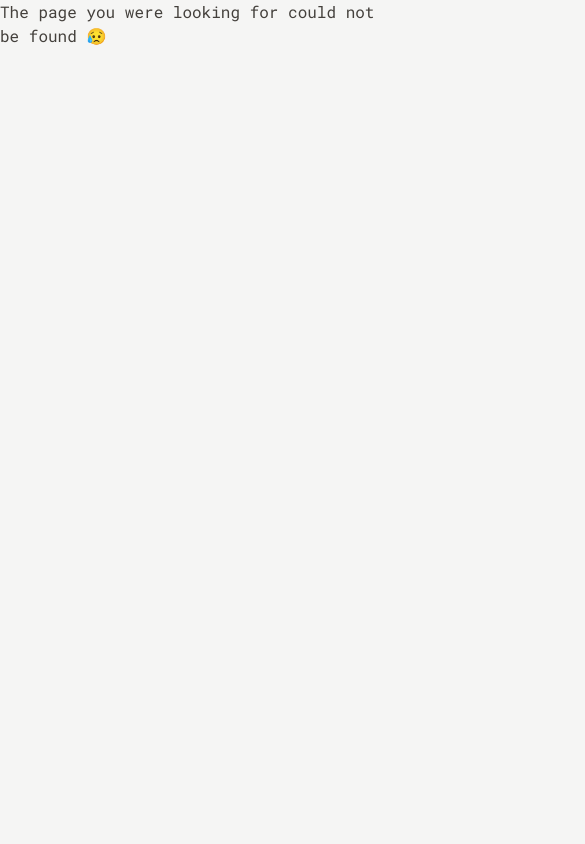
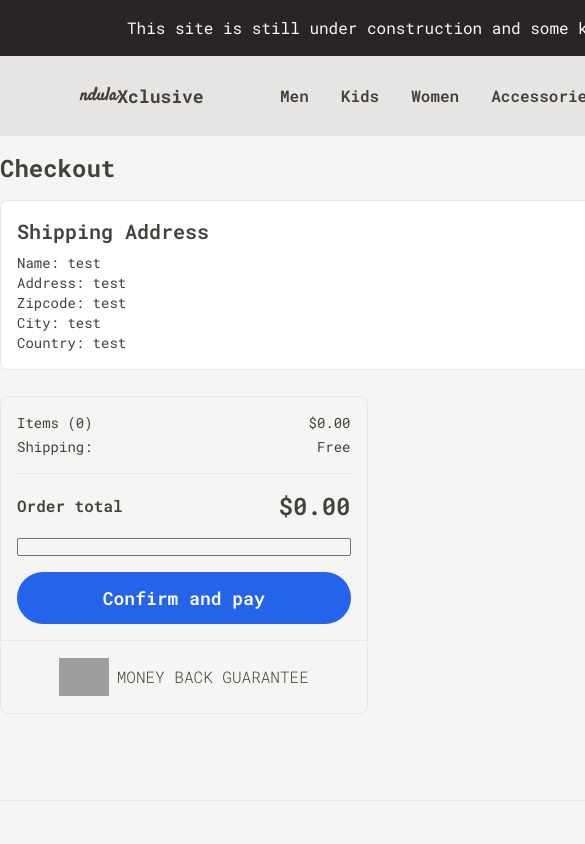
Before and after one commit to codewanderlust/NdulaXclusive, a React (Vite) app: page /checkout in a window 390 px wide. Shown: the top 844 px of the page, 585 px wide, since content can reach past the window. Built offline with nearby package versions, Linux system fonts and the light colour scheme; grey boxes are pictures that could not be loaded.

Commit message:
add checkout static file

```diff
--- a/src/App.jsx
+++ b/src/App.jsx
@@ -17,6 +17,7 @@ import Users from './ui/Users';
 import Accessories from './pages/Accessories';
 import Sales from './pages/Sales';
 import Favourites from './pages/Favourites';
+import Checkout from './pages/Checkout';
 
 const queryClient = new QueryClient({
   defaultOptions: {
@@ -44,6 +45,7 @@ function App() {
             <Route path="/accessories" element={<Accessories />} />
             <Route path="/sales" element={<Sales />} />
             <Route path="/sneakers/:id" element={<SneakerDetails />} />
+            <Route path="/checkout" element={<Checkout />} />
             <Route
               path="favourites"
               element={
--- a/src/features/cart/Cart.jsx
+++ b/src/features/cart/Cart.jsx
@@ -25,15 +25,20 @@ function Cart() {
             ))}
           </ul>
         </div>
-        <div className=" flex h-[300px] w-[350px] flex-col gap-4 rounded-md bg-stone-200 p-4">
+        <div className=" flex h-[350px] w-[350px] flex-col gap-4 rounded-md bg-stone-200 p-4">
           <div className="mb-6 flex justify-between  border-b border-stone-400 p-2 font-bold">
             <h2>Order Summary</h2>
             <p>{totalQuantity}</p>
           </div>
-          <div className="flex justify-between">
-            <p className="text-xs">items Total</p>
+          <div className="flex justify-between text-sm font-bold">
+            <p>items total</p>
             <span>${totalPrice}</span>
           </div>
+          <div className="flex justify-between text-sm font-bold">
+            <p>Shipping</p>
+            <span className="tracking-wide">TBC</span>
+          </div>
+
           <div className="flex justify-center gap-2">
             <img
               className="h-7"
@@ -61,7 +66,7 @@ function Cart() {
             <span>${totalPrice}</span>
           </div>
           <button
-            onClick={() => navigate('/login')}
+            onClick={() => navigate('/checkout')}
             className="inline-block rounded-md  bg-green-500 px-4 py-3 text-sm font-semibold capitalize tracking-wide text-slate-50 transition-colors duration-300 hover:bg-green-400 focus:outline-none focus:ring focus:ring-green-200 focus:ring-offset-2 disabled:cursor-not-allowed md:px-6 md:py-4"
           >
             Proceed to Checkout
--- a/src/features/cart/CartItem.jsx
+++ b/src/features/cart/CartItem.jsx
@@ -7,11 +7,14 @@ import { getCurrentQuantityById } from './cartSlice';
 import { useSelector } from 'react-redux';
 
 function CartItem({ item }) {
-  const { id, name, quantity, totalPrice } = item;
+  const { id, image, name, quantity, totalPrice } = item;
   const currentQuantity = useSelector(getCurrentQuantityById(id));
 
   return (
     <li className="py-3 sm:flex sm:items-center sm:justify-between sm:gap-12 ">
+      <div>
+        <img className="w-10" src={image} alt="name" />
+      </div>
       <p className="mb-1  sm:mb-0">
         {quantity}&times; {name}
       </p>
@@ -32,5 +35,6 @@ CartItem.propTypes = {
     name: PropTypes.string.isRequired,
     quantity: PropTypes.number.isRequired,
     totalPrice: PropTypes.number.isRequired,
+    image: PropTypes.string.isRequired,
   }).isRequired,
 };
--- /dev/null
+++ b/src/features/checkout/CheckoutItem.jsx
@@ -0,0 +1,33 @@
+import PropTypes from 'prop-types';
+import { formatCurrency } from '../../utils/helpers';
+function CheckoutItem({ product }) {
+  return (
+    <>
+      <div className="mb-2 flex justify-start rounded-lg border p-4">
+        <img className="h-[150px] w-[150px] rounded-md" src={product.image} />
+
+        <div className="overflow-hidden pl-2">
+          <div className="font-semibold">{product.name}</div>
+
+          <div className="text-lg font-semibold ">
+            <span className="font-bold">{formatCurrency(product.price)}</span>
+          </div>
+
+          <div className="relative flex items-center text-[14px] text-gray-500">
+            <div className="line-through">
+              {formatCurrency(product.price * 1.2)}
+            </div>
+            <div className="px-2">-</div>
+            <div className="line-through">20%</div>
+          </div>
+        </div>
+      </div>
+    </>
+  );
+}
+
+export default CheckoutItem;
+
+CheckoutItem.propTypes = {
+  product: PropTypes.object.isRequired,
+};
--- /dev/null
+++ b/src/pages/Checkout.jsx
@@ -0,0 +1,101 @@
+import { useSelector } from 'react-redux';
+import {
+  getCart,
+  getTotalCartPrice,
+  getTotalCartQuantity,
+} from '../features/cart/cartSlice';
+import CheckoutItem from '../features/checkout/CheckoutItem';
+import { formatCurrency } from '../utils/helpers';
+
+function Checkout() {
+  const cart = useSelector(getCart);
+
+  const totalCartItems = useSelector(getTotalCartQuantity);
+  const totalPrice = useSelector(getTotalCartPrice);
+
+  return (
+    <>
+      <div id="CheckoutPage" className=" mt-4 ">
+        <div className="mb-4 mt-4 text-2xl font-bold">Checkout</div>
+
+        <div className="relative mx-auto flex w-full flex-col items-baseline justify-between gap-4 sm:flex-row">
+          <div className="w-[65%]">
+            <div className="rounded-lg border bg-white p-4">
+              <h2 className="mb-2 text-xl font-semibold">Shipping Address</h2>
+              <div>
+                <ul className="mt-2 text-sm">
+                  <li>Name: test</li>
+                  <li>Address: test</li>
+                  <li>Zipcode: test</li>
+                  <li>City: test</li>
+                  <li>Country: test</li>
+                </ul>
+              </div>
+            </div>
+
+            <div id="Items" className="mt-4 rounded-lg bg-white">
+              {cart.map((product) => (
+                <CheckoutItem key={product.id} product={product} />
+              ))}
+            </div>
+          </div>
+
+          <div
+            id="PlaceOrder"
+            className="relative -top-[6px] w-[35%] rounded-lg border"
+          >
+            <div className="p-4">
+              <div className="mb-1 flex items-baseline justify-between text-sm">
+                <div>Items ({totalCartItems})</div>
+                <div>{formatCurrency(totalPrice)}</div>
+              </div>
+              <div className="mb-4 flex items-center justify-between text-sm">
+                <div>Shipping:</div>
+                <div>Free</div>
+              </div>
+
+              <div className="border-t" />
+
+              <div className="my-4 flex items-center justify-between">
+                <div className="font-semibold">Order total</div>
+                <div className="text-2xl font-semibold">
+                  {formatCurrency(totalPrice)}
+                </div>
+              </div>
+
+              <form>
+                <div
+                  className="rounded-sm border border-gray-500 p-2"
+                  id="card-element"
+                />
+
+                <p
+                  id="card-error"
+                  role="alert"
+                  className="relative top-2 text-center font-semibold text-red-700"
+                />
+
+                <button
+                  type="submit"
+                  className="mt-4 w-full rounded-full bg-blue-600 p-3 text-lg font-semibold text-white"
+                >
+                  <div>Confirm and pay</div>
+                </button>
+              </form>
+            </div>
+
+            <div className="flex items-center justify-center gap-2 border-t p-4">
+              <img
+                width={50}
+                src="https://fgfppclstifnqgadpqux.supabase.co/storage/v1/object/public/logo/ndulaxclusive-logo.png?t=2023-08-12T08%3A14%3A06.423Z"
+              />
+              <div className=" mb-2 mt-2 font-light">MONEY BACK GUARANTEE</div>
+            </div>
+          </div>
+        </div>
+      </div>
+    </>
+  );
+}
+
+export default Checkout;
--- a/src/pages/SneakerDetails.jsx
+++ b/src/pages/SneakerDetails.jsx
@@ -41,6 +41,7 @@ function SneakerDetails() {
   function handleAddToCart() {
     const newItem = {
       id,
+      image,
       name,
       quantity: 1,
       price,
--- /dev/null
+++ b/src/pages/Success.jsx
@@ -0,0 +1,5 @@
+function Success() {
+  return <div></div>;
+}
+
+export default Success;
--- a/src/ui/AppLayout.jsx
+++ b/src/ui/AppLayout.jsx
@@ -6,7 +6,7 @@ function AppLayout() {
   return (
     <div className="grid h-screen grid-rows-[auto_1fr_auto]">
       <Header />
-      <main className="mx-auto max-w-6xl">
+      <main className="mx-auto min-w-[1050px] max-w-[1300px]">
         <Outlet />
       </main>
       <Footer />
--- a/src/ui/Footer.jsx
+++ b/src/ui/Footer.jsx
@@ -62,7 +62,7 @@ export default function Footer() {
               Investors
             </li>
             <li className="cursor-pointer py-1 text-xs hover:underline">
-              Carears
+              Careers
             </li>
             <li className="cursor-pointer py-1 text-xs hover:underline">
               Government relations
```
